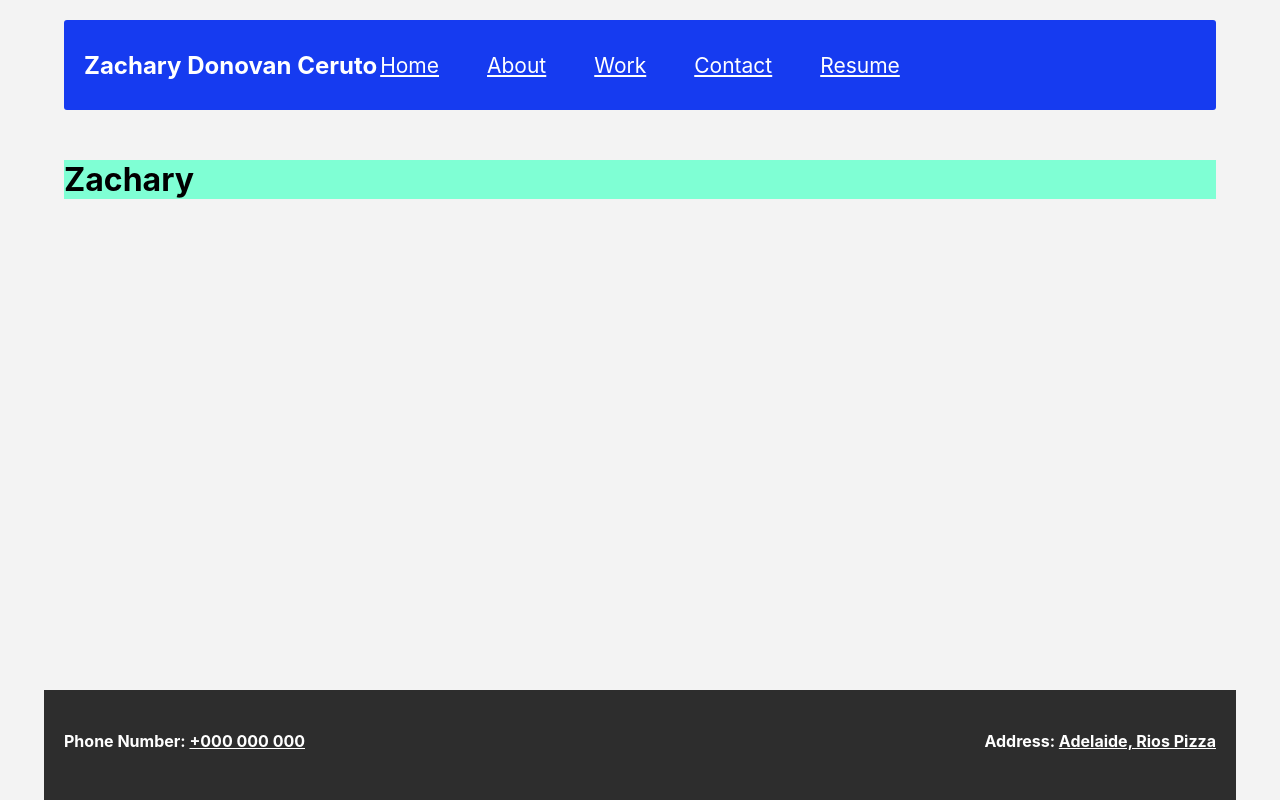
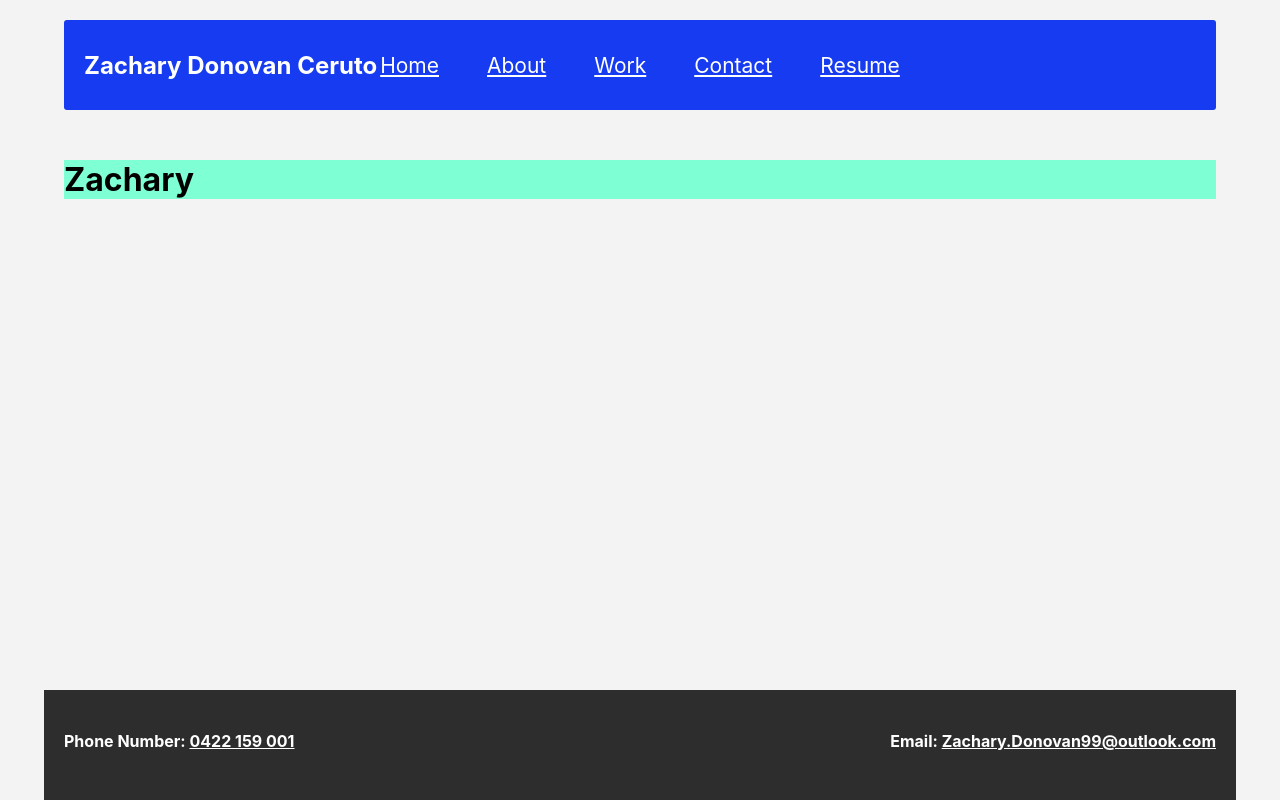
Before and after one commit to ZacharyDonovan88/zd-portfolio, a React (Create React App) app: page /Home in a window 1280 px wide. Built offline with nearby package versions, Linux system fonts and the light colour scheme.

Commit message:
updated footer

```diff
--- a/src/App.css
+++ b/src/App.css
@@ -112,10 +112,10 @@ background-color: #ff00001d;
   color: white;
 }
 
-#phone {
+#footerPhone {
   float: left;
 }
 
-#address {
+#footerEmail {
   float: right;
 }
--- a/src/components/Footer.js
+++ b/src/components/Footer.js
@@ -7,8 +7,8 @@ const Footer = () => {
       <>
         <div className="footer">
             <div>
-                <h4 id="phone">Phone Number: <a href="#0000000">+000 000 000</a></h4>
-                <h4 id="address">Address: <a href="Adelaide">Adelaide, Rios Pizza</a></h4>
+                <h4 id="footerPhone">Phone Number: <a href="0422 159 001">0422 159 001</a></h4>
+                <h4 id="footerEmail">Email: <a href="Zachary.Donovan99@outlook.com">Zachary.Donovan99@outlook.com</a></h4>
             </div>
         </div>
       </>
```
